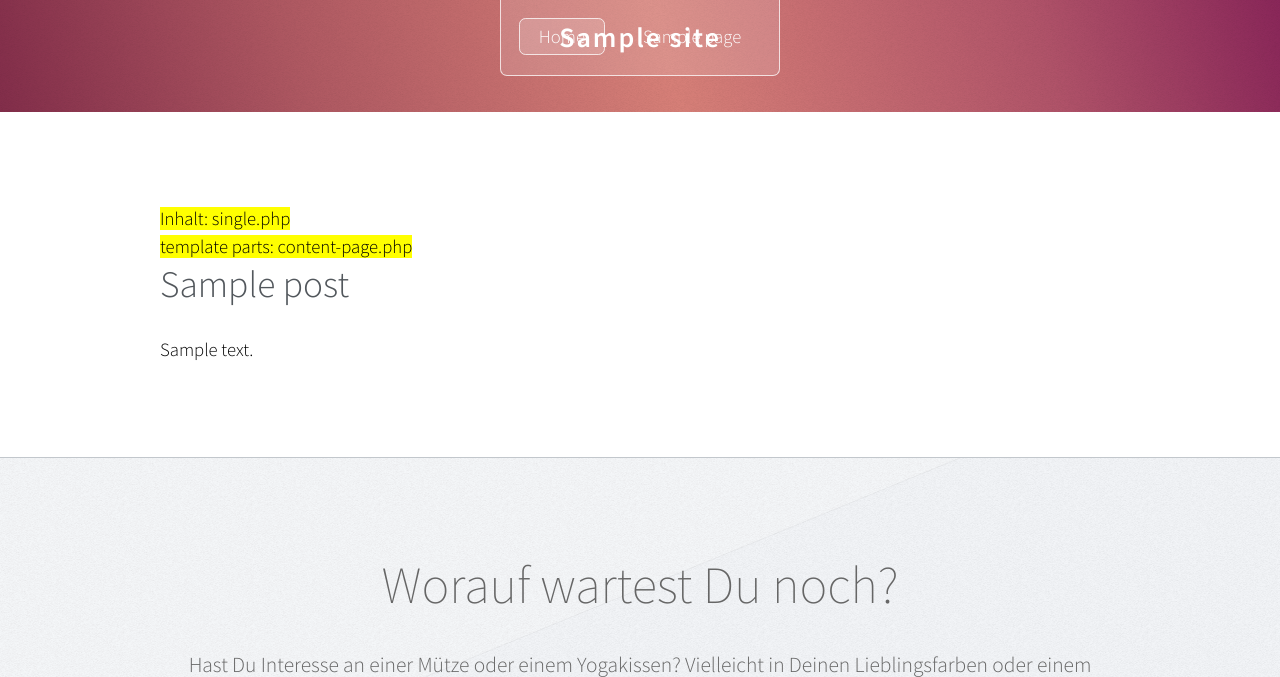
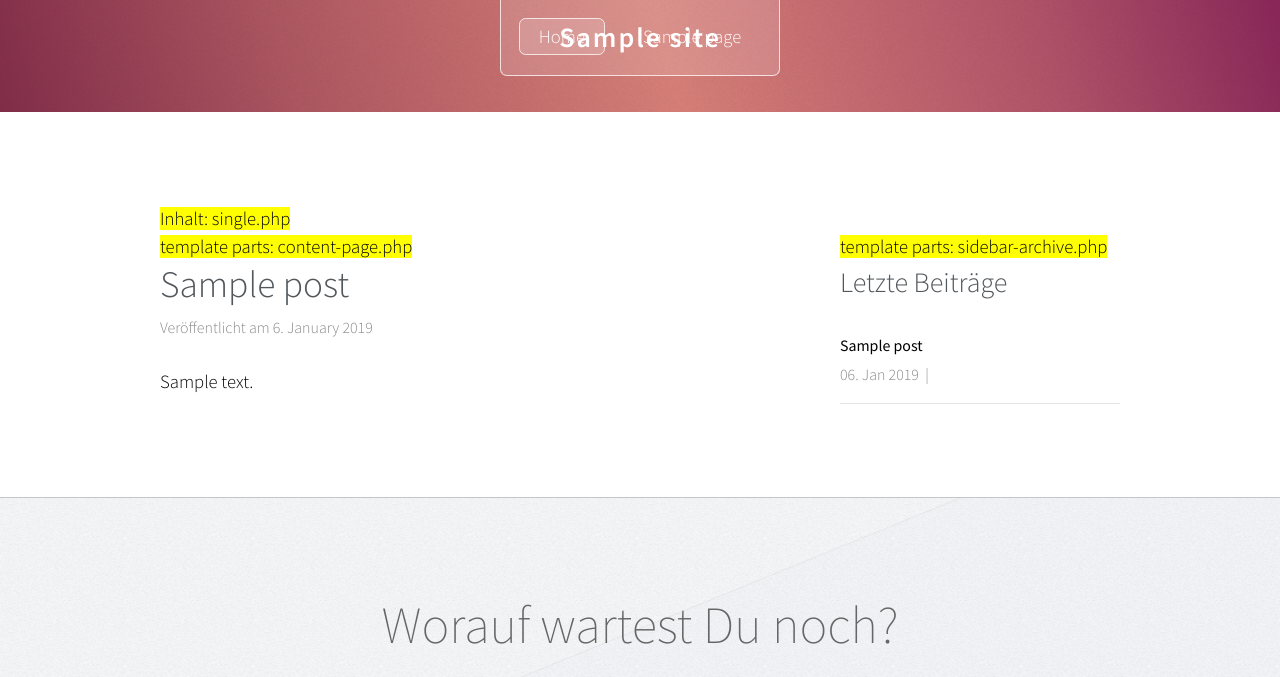
Before and after one commit to jaykobo/muzyma.de, a WordPress theme: template web/app/themes/muzyma/single.php in a window 1280 px wide. Shown: the top 677 px of the page. Run offline with PHP 8.4 and a stand-in for WordPress, Linux system fonts and the light colour scheme; the site name, menu and one post (Sample post) are stand-ins, and other content is empty; some libraries are stand-ins or nearby versions.

Commit message:
change single layout - add sidebar, add post-meta to page-content, change button text, edit sidebar-archive config, update styling

```diff
--- a/web/app/themes/muzyma/css/custom.css
+++ b/web/app/themes/muzyma/css/custom.css
@@ -573,7 +573,7 @@ figure.wp-caption > a:hover:before { opacity: 0.65; }
     font-size: 0.85em;
     line-height: 1.5;
     color: #888;
-    margin-bottom: 0.5em;
+    margin-bottom: 0.75em;
 }
 
 /* Post Image */
@@ -597,12 +597,28 @@ figure.wp-caption > a:hover:before { opacity: 0.65; }
     margin: 0;
     padding: 0.85em 0;
 }
+.sidebar-list-posts li:first-child { padding-top: 0; }
 
 .sidebar-list-posts .post-info {
     margin-right: 1em;
 }
+
 .sidebar-list-posts .post-meta {
     margin: 4px 0 0 0;
+}
+.sidebar-list-posts .post-meta a {
+    border-color: transparent;
+}
+.sidebar-list-posts .post-meta a:hover {
+    border-color: #62676c;
+}
+
+
+.sidebar-list-posts .post-meta .date {
+    margin-right: 0.2em;
+}
+.sidebar-list-posts .post-meta .category {
+    margin-left: 0.2em;
 }
 
 .sidebar-list-posts a.title {
@@ -631,6 +647,18 @@ figure.wp-caption > a:hover:before { opacity: 0.65; }
 }
 
 
+
+
+/*********************************************************************************/
+/* Single Page                                                                   */
+/*********************************************************************************/
+
+.single article header .post-meta {
+    margin-top: 0.5em;
+}
+.single article header p + .post-meta {
+    margin-top: -2em;
+}
 
 
 /*********************************************************************************/
--- a/web/app/themes/muzyma/single.php
+++ b/web/app/themes/muzyma/single.php
@@ -4,11 +4,19 @@
     <div class="container" id="main">
         <mark>Inhalt: single.php</mark>
 
-        <?php if ( have_posts() ) : while ( have_posts() ) : the_post(); ?>
-            <?php get_template_part( 'template_parts/content','page' ); ?>
-        <?php endwhile; else : ?>
-            <?php get_template_part( 'template_parts/content','error' ); ?>
-        <?php endif; ?>
+        <div class="row oneandhalf">
+            <div class="8u">
+                <?php if ( have_posts() ) : while ( have_posts() ) : the_post(); ?>
+                    <?php get_template_part( 'template_parts/content','page' ); ?>
+                <?php endwhile; else : ?>
+                    <?php get_template_part( 'template_parts/content','error' ); ?>
+                <?php endif; ?>
+            </div>
+
+            <section class="4u">
+                <?php get_template_part( 'template_parts/sidebar','archive' ); ?>
+            </section>
+        </div>
 
     </div>
 </div>
--- a/web/app/themes/muzyma/template_parts/content-page.php
+++ b/web/app/themes/muzyma/template_parts/content-page.php
@@ -2,8 +2,20 @@
     <mark>template parts: content-page.php</mark>
     <header>
         <h2><?php the_title(); ?></h2>
+
         <?php if( get_field('subtitel') ): ?>
             <p><?php the_field('subtitel'); ?></p>
+        <?php endif; ?>
+
+        <?php if( is_single() ): ?>
+            <div class="post-meta">
+                <?php
+                    if ( get_the_date( 'U' ) !== get_the_modified_date( 'U' ) ) { ?>
+                        Zuletzt aktualisiert am <time datetime="<?php the_modified_time('c')?>" itemprop="dateModified"><?php echo get_the_modified_date(); ?></time>
+                    <?php } else { ?>
+                        Veröffentlicht am <time datetime="<?php the_time('c')?>" itemprop="datePublished"><?php echo get_the_date('j. F Y'); ?></time>
+                <?php } ?>
+            </div>
         <?php endif; ?>
     </header>
     <?php
--- a/web/app/themes/muzyma/template_parts/content-posts-loop.php
+++ b/web/app/themes/muzyma/template_parts/content-posts-loop.php
@@ -31,5 +31,5 @@
     <p><?php if( get_field('subtitel') ): ?><strong><?php echo get_field('subtitel'); ?></strong> <?php endif;
         echo get_the_excerpt(); ?>
     </p>
-    <p><a href="<?php the_permalink(); ?>" class="button">Artikel weiterlesen &raquo;</a></p>
+    <p><a href="<?php the_permalink(); ?>" class="button">Beitrag weiterlesen &raquo;</a></p>
 </article>
--- a/web/app/themes/muzyma/template_parts/sidebar-archive.php
+++ b/web/app/themes/muzyma/template_parts/sidebar-archive.php
@@ -1,14 +1,17 @@
 <mark>template parts: sidebar-archive.php</mark>
 <section id="sidebar">
-
+    <section>
+        <header>
+            <h3>Letzte Beiträge</h3>
+        </header>
         <?php
 
             $args = array(
-            'category_name'  => 'news',
+                'category_name'  => 'news,lachyoga-news',
                 'post_type'      => 'any',
                 'order'          => 'DESC',
                 'orderby'        => 'date',
-            'posts_per_page' => 8,
+                'posts_per_page' => 10,
             );
 
             $loop_sidebar = new WP_Query($args);
@@ -21,6 +24,7 @@
         <?php else : ?>
             <?php get_template_part( 'template_parts/content','error' ); ?>
         <?php endif; wp_reset_postdata(); ?>
+    </section>
 
 
 </section>
```
Lines whose indentation alone changed are shown as unchanged.
